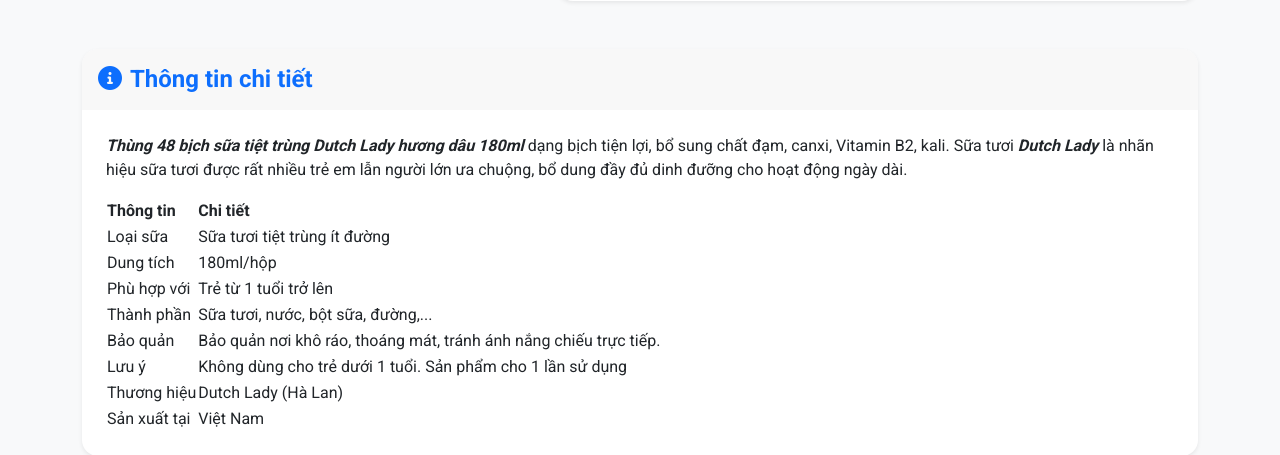
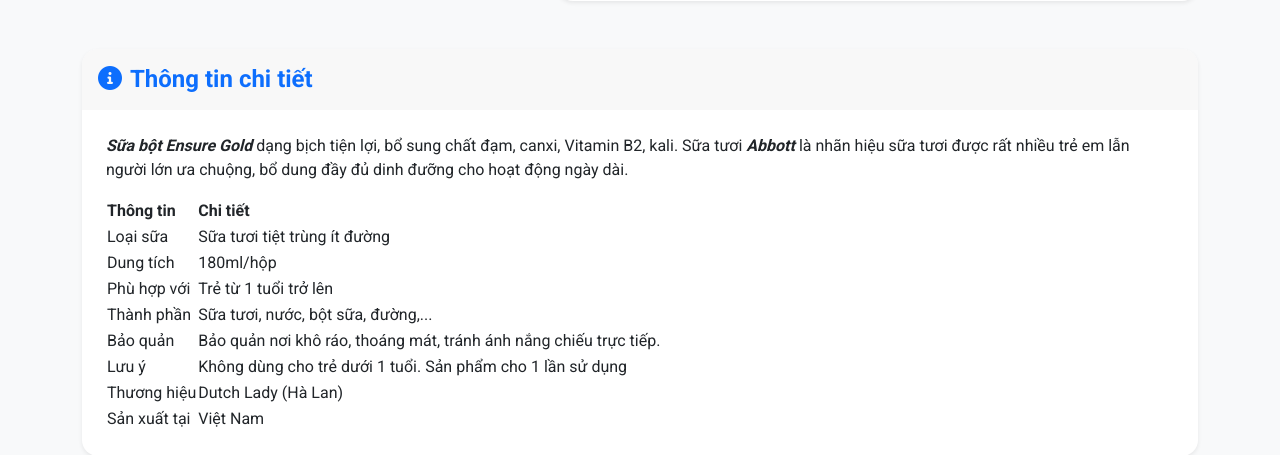
Before and after one commit to PhmHuy1710/DAU-WEB-BANSUA, a PHP site: page /product-detail.php in a window 1280 px wide. Shown: the part 661-1116 px from the top of the page. Run offline with PHP 8.4, Linux system fonts and the light colour scheme; data comes from the database, SQL or seed files in the repository.

Commit message:
Update product description to use dynamic product name and brand

```diff
--- a/product-detail.php
+++ b/product-detail.php
@@ -140,7 +140,7 @@ require_once('layouts/client/header.php');
                 </div>
                 <div class="card-body p-4">
                     <div id="formatted-description" class="description-content">
-                        <p><em><strong>Thùng 48 bịch sữa tiệt trùng Dutch Lady hương dâu 180ml</strong></em> dạng bịch tiện lợi, bổ sung chất đạm, canxi, Vitamin B2, kali. Sữa tươi <em><strong>Dutch Lady</strong></em> là nhãn hiệu sữa tươi được rất nhiều trẻ em lẫn người lớn ưa chuộng, bổ dung đầy đủ dinh đưỡng cho hoạt động ngày dài.</p>
+                        <p><em><strong><?php echo $productName; ?></strong></em> dạng bịch tiện lợi, bổ sung chất đạm, canxi, Vitamin B2, kali. Sữa tươi <em><strong><?php echo $productBrand; ?></strong></em> là nhãn hiệu sữa tươi được rất nhiều trẻ em lẫn người lớn ưa chuộng, bổ dung đầy đủ dinh đưỡng cho hoạt động ngày dài.</p>
                         <table>
                             <thead>
                                 <tr>
```
